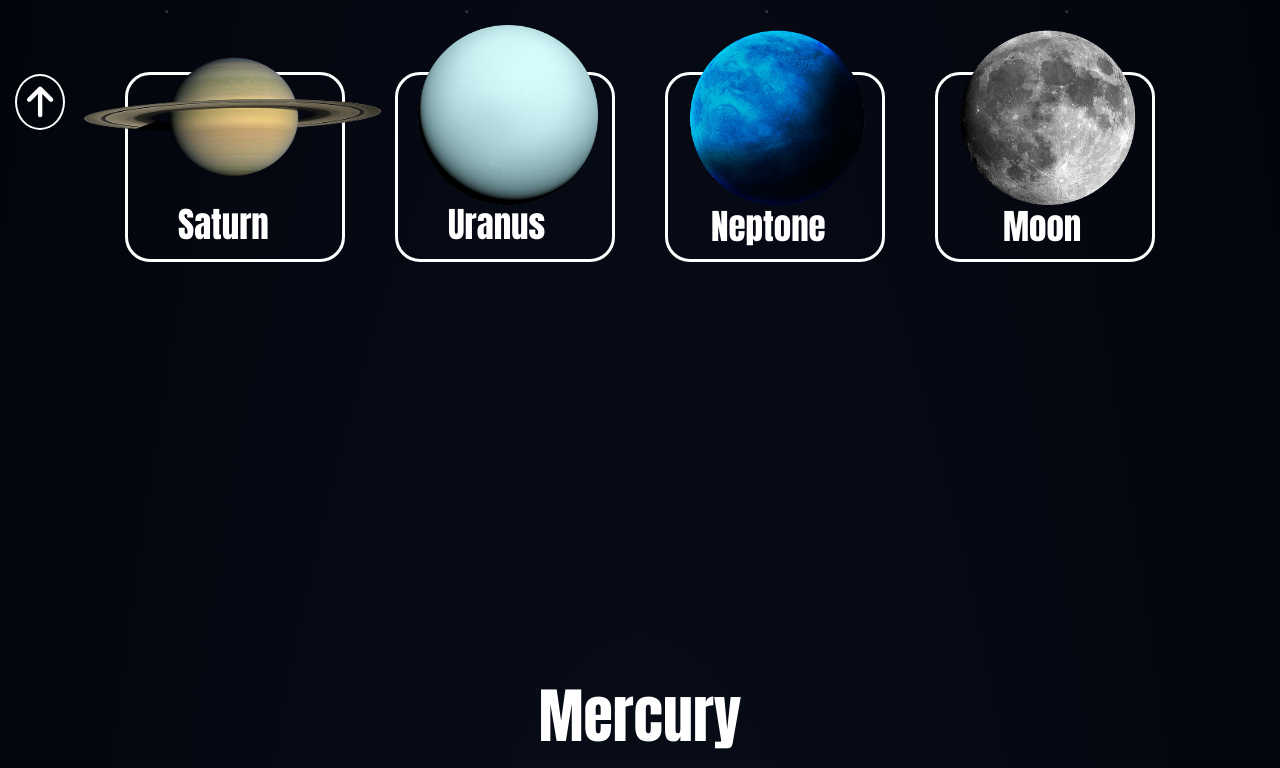
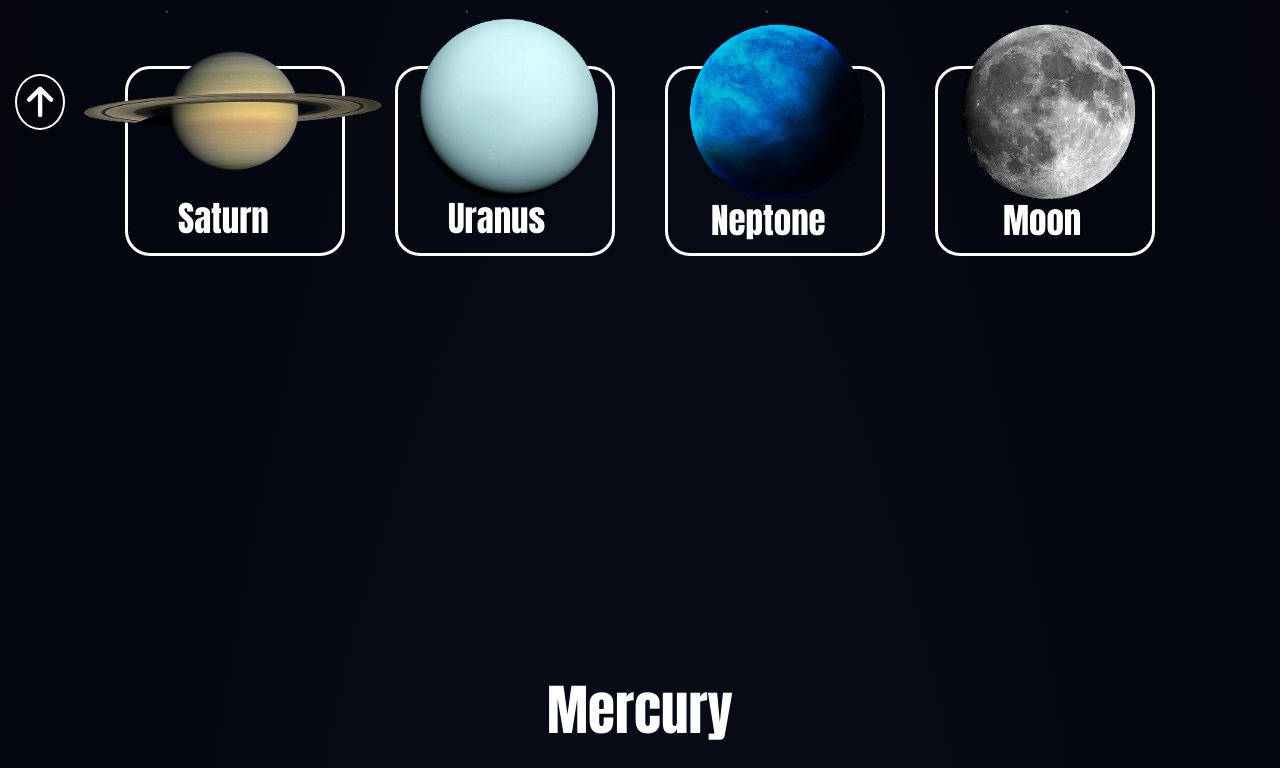
Before and after one commit to MenaKhawaga/TravelSpace, a plain HTML site: page index.html in a window 1280 px wide. Shown: the part 655-1423 px from the top of the page. Drawn offline with nearby package versions, Linux system fonts and the light colour scheme.

Commit message:
Initial commit

```diff
--- a/index.html
+++ b/index.html
@@ -5,6 +5,7 @@
     <meta name="viewport" content="width=device-width, initial-scale=1.0">
     <title>Spacer</title>
     <link rel="icon" href="images/Icon_planet.svg.png" >
+    <link href="https://fonts.googleapis.com/css2?family=Anton&display=swap" rel="stylesheet">
     <link href="https://cdn.jsdelivr.net/npm/bootstrap@5.3.3/dist/css/bootstrap.min.css" rel="stylesheet">
     <script src="https://cdn.jsdelivr.net/npm/bootstrap@5.3.3/dist/js/bootstrap.bundle.min.js"></script>
     <link rel="stylesheet" href="style.css">
--- a/style.css
+++ b/style.css
@@ -114,8 +114,8 @@ a{
 }
 h1{
     font-weight: 100;
-    font-size: 60px;
-    font-family: Impact, Haettenschweiler, 'Arial Narrow Bold', sans-serif;
+    font-size: 55px;
+    font-family: 'Anton', sans-serif;
 }
 h2{
     font-weight: 500;
```
